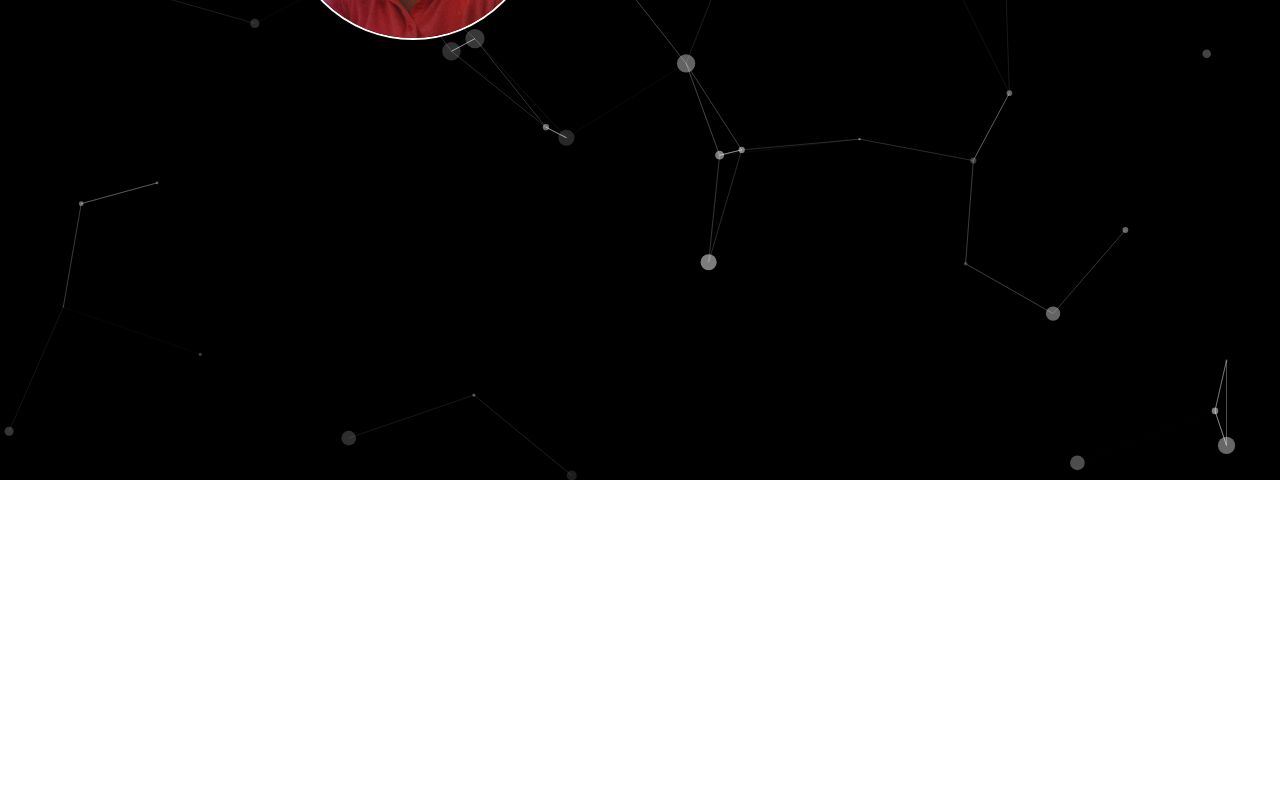
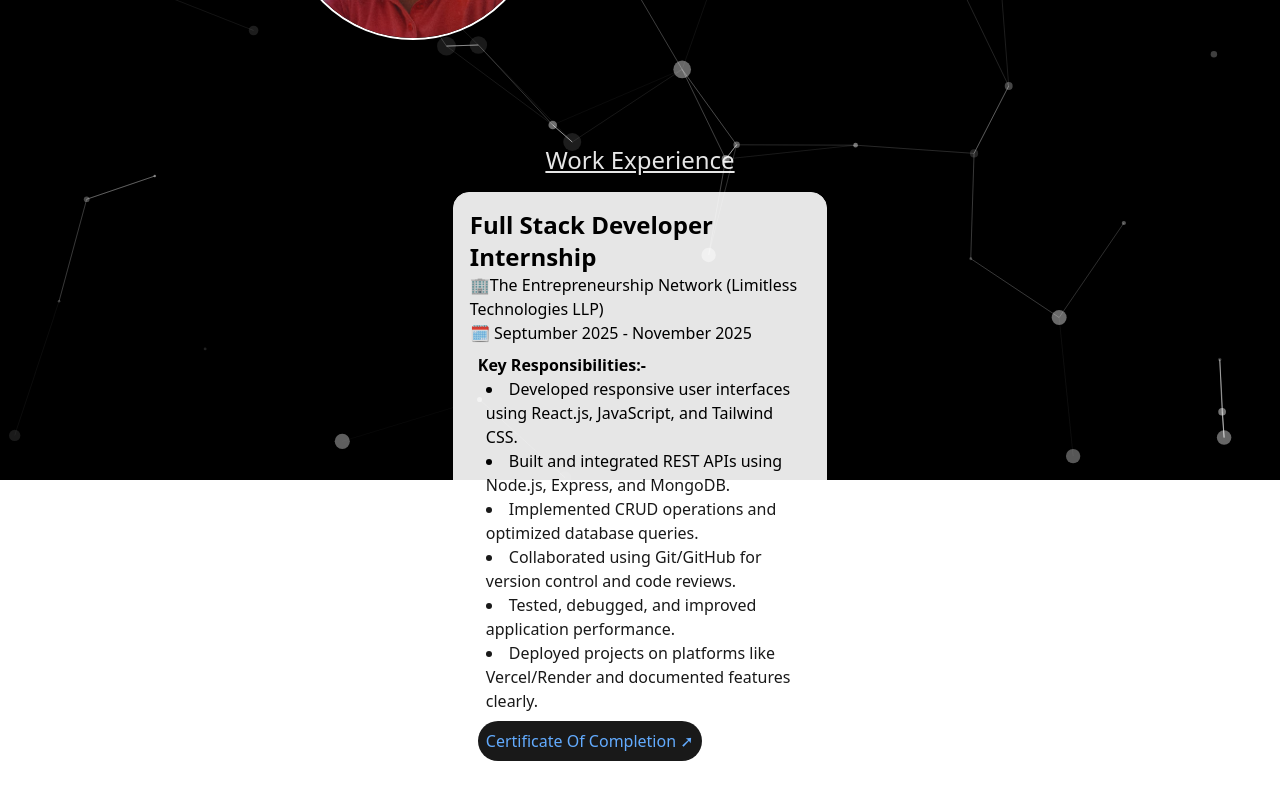
Before and after one commit to MuzzammilAfzal/portfolio, a Next.js app: page / in a window 1280 px wide. Shown: the part 320-1120 px from the top of the page. Before the commit the page ends 800 px from the top, so only its background shows below. Built offline with nearby package versions, Linux system fonts and the light colour scheme.

Commit message:
work expiernce

```diff
--- a/Components/About.jsx
+++ b/Components/About.jsx
@@ -18,7 +18,7 @@ const About = () => {
             >Full Stack Engineer</span>
            <div className='flex gap-2'>
                 <button className='text-black p-2 bg-white rounded-4xl my-2 hover:bg-black hover:text-white flex justify-center'
-            onClick={()=>{router.push("/resume")}}
+            onClick={()=>{router.push("/files/resume")}}
             >Resume ➚</button>
 
             <button className='text-black p-2 bg-white  rounded-4xl my-2 hover:bg-black hover:text-white flex justify-center'
--- a/Components/Navbar/NavbarMobile.jsx
+++ b/Components/Navbar/NavbarMobile.jsx
@@ -9,7 +9,7 @@ const NavbarMobile = () => {
 
    if(window.innerWidth<768)
     return(
-     <nav className='sticky top-0  w-screen p-8 opacity-100  flex justify-around '>
+     <nav className='sticky top-0  w-screen p-8 opacity-100  flex justify-around z-50'>
        <div>
            <Link href={"/"}>
                <span className='text-white  transition-all hover:text-2xl '>Muzzammil Afzal Portfolio</span>
@@ -23,8 +23,8 @@ const NavbarMobile = () => {
           {open ? <X size={28} /> : <Menu size={28} />}
         </button>
         {open && (
-        <div className=" flex flex-col rounded-2xl p-2 px-4 z-50 fixed top-18 right-4 items-center opacity-100 bg-white shadow-md space-y-3 py-4 transition-all duration-300">
-          <Link href="/about" onClick={() => setOpen(false)}>About</Link>
+        <div className=" flex flex-col rounded-2xl p-2 px-4  fixed top-18 right-4 items-center opacity-100 bg-white shadow-md space-y-3 py-4 transition-all duration-300">
+          <Link href="/" onClick={() => setOpen(false)}>About</Link>
           <Link href="/" onClick={() => setOpen(false)}>work Experience</Link>
           <Link href="/" onClick={() => setOpen(false)}>Projects</Link>
           <Link href="/" onClick={() => setOpen(false)}>Skills</Link>
--- /dev/null
+++ b/Components/WorkExperience.jsx
@@ -0,0 +1,60 @@
+"use client"
+import { useRouter } from 'next/navigation'
+import React from 'react'
+
+const WorkExperience = () => {
+    const router=useRouter()
+  return (
+    <div className='  w-full m-4 mt-20 opacity-90 '>
+        <div className='flex justify-center mb-4'>
+           <span className='text-2xl text-white '><u>Work Experience</u></span>
+        </div>
+        <div className='flex justify-center '>
+          <div className='w-full md:w-[30%] h-fit border border-white rounded-2xl p-4 text-black bg-white hover:scale-110 transition-transform'>
+           <div>
+             <span className='text-2xl font-bold'>Full Stack Developer Internship</span>
+           </div>
+           <div>
+             <span className=''>🏢The Entrepreneurship Network (Limitless Technologies LLP)</span>
+           </div>
+           <div>
+             <span className=''>🗓️ Septumber 2025 - November 2025</span>
+           </div>
+           <div className='p-2'>
+             <span className='w-full font-bold'>
+             Key Responsibilities:-
+             </span>
+            <div className=' px-2'>
+             <li>
+                 Developed responsive user interfaces using React.js, JavaScript, and Tailwind CSS.
+             </li>
+             <li>
+                 Built and integrated REST APIs using Node.js, Express, and MongoDB.
+             </li>
+             <li>
+                 Implemented CRUD operations and optimized database queries.
+             </li>
+             <li>
+                 Collaborated using Git/GitHub for version control and code reviews.
+             </li>
+             <li>
+                 Tested, debugged, and improved application performance.
+             </li>
+             <li>
+                 Deployed projects on platforms like Vercel/Render and documented features clearly.
+             </li>
+            </div>
+
+            <button className='text-blue-400 bg-black p-2 rounded-4xl my-2 hover:bg-black hover:text-white flex justify-center'
+            onClick={()=>{router.push("/files/LOC")}}
+            >Certificate Of Completion ➚</button>
+
+
+           </div>
+        </div>
+        </div>
+    </div>
+  )
+}
+
+export default WorkExperience
--- a/app/api/resume/route.ts
+++ /dev/null
@@ -1,15 +0,0 @@
-import { NextResponse } from "next/server";
-import fs from "fs";
-import path from "path";
-
-export async function GET() {
-  const filePath = path.join(process.cwd(), "public/files", "resume.pdf");
-  const fileBuffer = fs.readFileSync(filePath);
-
-  return new NextResponse(fileBuffer, {
-    headers: {
-      "Content-Type": "application/pdf",
-      "Content-Disposition": 'attachment; filename="resume.pdf"',
-    },
-  });
-}
--- /dev/null
+++ b/app/files/[file]/page.tsx
@@ -0,0 +1,16 @@
+"use client"
+import { useParams } from "next/navigation";
+
+export default function ResumeViewer() {
+  const { file } = useParams();
+  console.log(file);
+  return (
+    <div className="w-full h-screen">
+      <iframe
+        src={`/files/${file}.pdf`}
+        className="w-full h-full border-none z-10 absolute opacity-80"
+        title="PDF"
+      ></iframe>
+    </div>
+  );
+}
--- a/app/page.tsx
+++ b/app/page.tsx
@@ -1,12 +1,14 @@
 import React from "react";
 import About from '@/Components/About'
+import WorkExperience from "@/Components/WorkExperience"
 
 
 
 export default function Home() {
   return (
-      <div className="absolute  flex items-center justify-center z-10 ">
+      <div className="absolute  flex flex-wrap items-center justify-center z-10 ">
        <About/>
+       <WorkExperience/>
       </div>
 
   );
```
Also changed, not shown: 2 other files (tests, documents, lock files or other folders).
